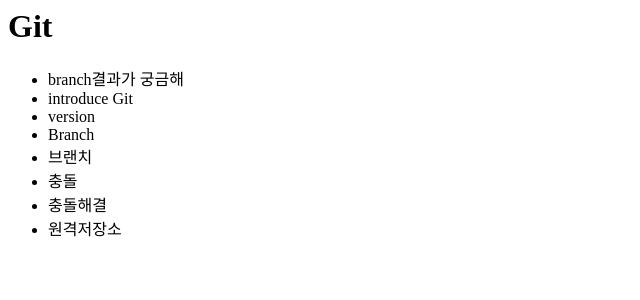
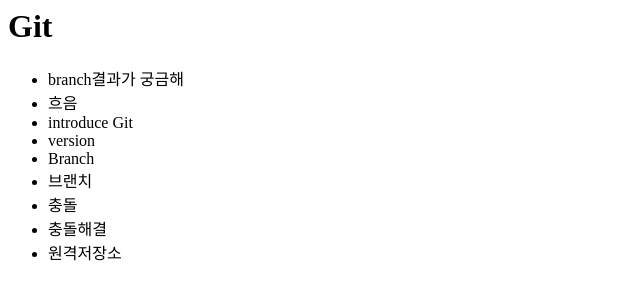
Before and after one commit to yeonsusie/opentutorials_git_susie, a plain HTML site: page index.html in a window 1280 px wide. Shown: the whole page, without its empty margins (0-640 px from the left). Drawn offline with Linux system fonts and the light colour scheme.

```diff
--- a/index.html
+++ b/index.html
@@ -9,6 +9,7 @@
         </header>
         <ul>
             <li>branch결과가 궁금해</li>
+            <li>흐음</li>
             <li>introduce Git</li>
             <li>version</li>
             <li>Branch</li>
```
